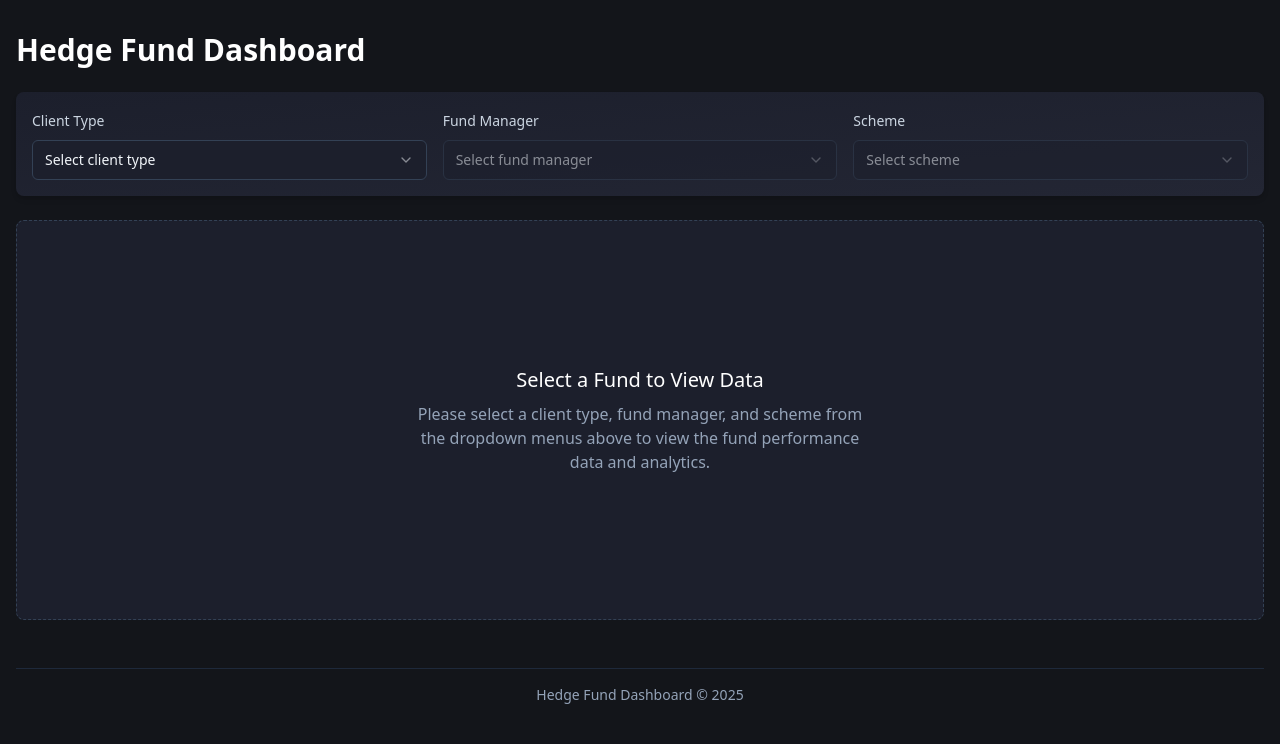
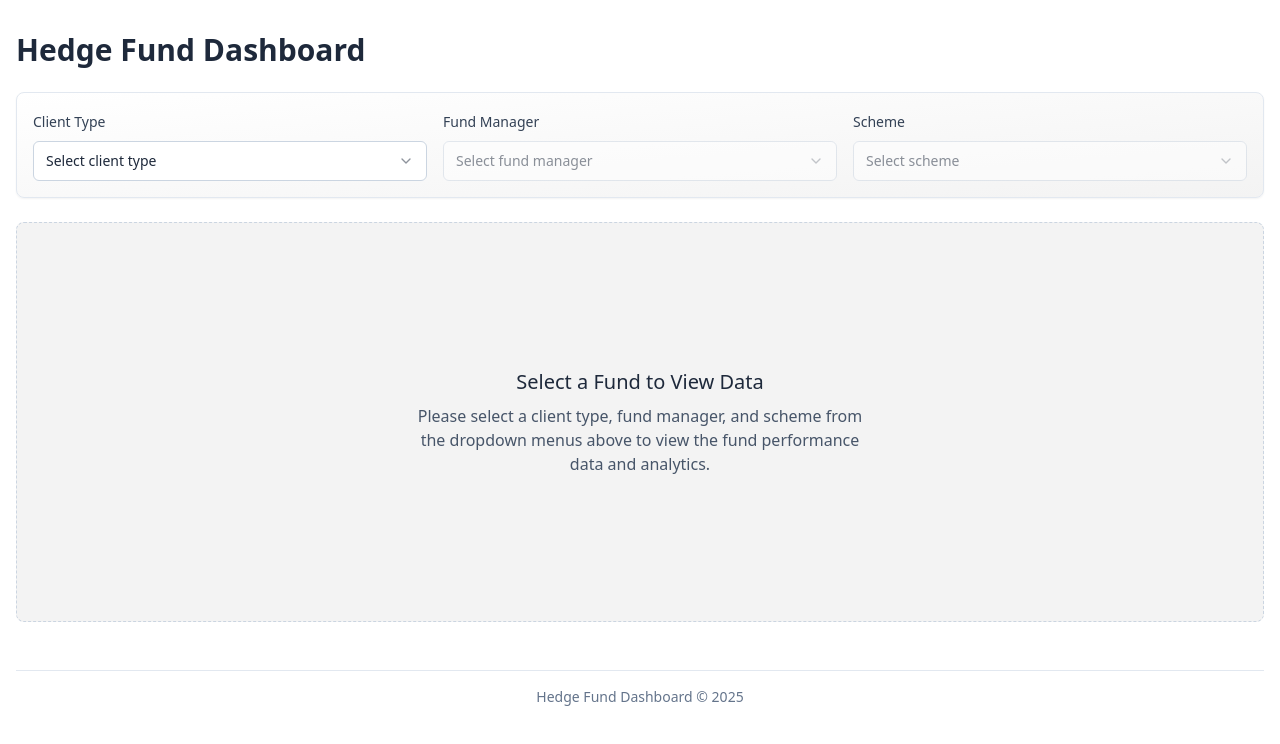
Before and after one commit to sankethchebbi/golden-portfolio-compass, a React (Vite) app: page / in a window 1280 px wide. Shown: the top 744 px of the page. Built offline with nearby package versions, Linux system fonts and the light colour scheme.

Commit message:
Implement dashboard features

```diff
--- a/src/components/DashboardHeader.tsx
+++ b/src/components/DashboardHeader.tsx
@@ -21,36 +21,36 @@ export const DashboardHeader: React.FC<DashboardHeaderProps> = ({ scheme }) => {
     <div className="space-y-4">
       <div className="flex flex-col md:flex-row justify-between items-start md:items-center">
         <div>
-          <h1 className="text-2xl md:text-3xl font-bold text-white">{scheme.name}</h1>
-          <p className="text-slate-400">
-            Managed by <span className="text-slate-300">{scheme.manager}</span> | {scheme.clientType === 'client' ? 'Client Facing' : 'Proprietary Fund'}
+          <h1 className="text-2xl md:text-3xl font-bold text-slate-800">{scheme.name}</h1>
+          <p className="text-slate-600">
+            Managed by <span className="text-slate-800">{scheme.manager}</span> | {scheme.clientType === 'client' ? 'Client Facing' : 'Proprietary Fund'}
           </p>
         </div>
 
         <div className="text-right mt-4 md:mt-0">
-          <p className="text-slate-400">{today}</p>
+          <p className="text-slate-600">{today}</p>
         </div>
       </div>
 
       <div className="grid grid-cols-1 sm:grid-cols-2 lg:grid-cols-4 gap-4">
-        <Card className="bg-card-gradient border-none shadow-md">
+        <Card className="bg-card-gradient border border-slate-200 shadow-sm">
           <CardContent className="p-4 flex flex-col">
-            <span className="text-sm text-slate-400">AUM</span>
-            <span className="text-xl font-bold text-white">{formatCurrency(scheme.aum, scheme.currency)}</span>
+            <span className="text-sm text-slate-500">AUM</span>
+            <span className="text-xl font-bold text-slate-800">{formatCurrency(scheme.aum, scheme.currency)}</span>
           </CardContent>
         </Card>
 
-        <Card className="bg-card-gradient border-none shadow-md">
+        <Card className="bg-card-gradient border border-slate-200 shadow-sm">
           <CardContent className="p-4 flex flex-col">
-            <span className="text-sm text-slate-400">Benchmark</span>
-            <span className="text-xl font-bold text-white">{scheme.benchmark}</span>
+            <span className="text-sm text-slate-500">Benchmark</span>
+            <span className="text-xl font-bold text-slate-800">{scheme.benchmark}</span>
           </CardContent>
         </Card>
 
-        <Card className="bg-card-gradient border-none shadow-md">
+        <Card className="bg-card-gradient border border-slate-200 shadow-sm">
           <CardContent className="p-4 flex flex-col">
-            <span className="text-sm text-slate-400">Inception Date</span>
-            <span className="text-xl font-bold text-white">
+            <span className="text-sm text-slate-500">Inception Date</span>
+            <span className="text-xl font-bold text-slate-800">
               {new Date(scheme.inceptionDate).toLocaleDateString('en-US', {
                 year: 'numeric',
                 month: 'short',
@@ -60,10 +60,10 @@ export const DashboardHeader: React.FC<DashboardHeaderProps> = ({ scheme }) => {
           </CardContent>
         </Card>
 
-        <Card className="bg-card-gradient border-none shadow-md">
+        <Card className="bg-card-gradient border border-slate-200 shadow-sm">
           <CardContent className="p-4 flex flex-col">
-            <span className="text-sm text-slate-400">Currency</span>
-            <span className="text-xl font-bold text-white">{scheme.currency}</span>
+            <span className="text-sm text-slate-500">Currency</span>
+            <span className="text-xl font-bold text-slate-800">{scheme.currency}</span>
           </CardContent>
         </Card>
       </div>
--- a/src/components/SelectionFilters.tsx
+++ b/src/components/SelectionFilters.tsx
@@ -52,18 +52,18 @@ export const SelectionFilters: React.FC<SelectionFiltersProps> = ({ onSelectionC
   };
 
   return (
-    <Card className="bg-card-gradient border-none shadow-md">
+    <Card className="bg-card-gradient border border-slate-200 shadow-sm">
       <CardContent className="p-4">
         <div className="grid grid-cols-1 md:grid-cols-3 gap-4">
           <div className="space-y-2">
-            <label htmlFor="client-type" className="text-sm font-medium text-slate-300">
+            <label htmlFor="client-type" className="text-sm font-medium text-slate-700">
               Client Type
             </label>
             <Select value={clientType} onValueChange={handleClientTypeChange}>
-              <SelectTrigger id="client-type" className="bg-dashboard-card border-slate-700 text-slate-100">
+              <SelectTrigger id="client-type" className="bg-white border-slate-300 text-slate-800">
                 <SelectValue placeholder="Select client type" />
               </SelectTrigger>
-              <SelectContent className="bg-dashboard-card border-slate-700 text-slate-100">
+              <SelectContent className="bg-white border-slate-300 text-slate-800">
                 <SelectItem value="client">Client Facing</SelectItem>
                 <SelectItem value="prop">Proprietary</SelectItem>
               </SelectContent>
@@ -71,7 +71,7 @@ export const SelectionFilters: React.FC<SelectionFiltersProps> = ({ onSelectionC
           </div>
 
           <div className="space-y-2">
-            <label htmlFor="fund-manager" className="text-sm font-medium text-slate-300">
+            <label htmlFor="fund-manager" className="text-sm font-medium text-slate-700">
               Fund Manager
             </label>
             <Select
@@ -79,10 +79,10 @@ export const SelectionFilters: React.FC<SelectionFiltersProps> = ({ onSelectionC
               onValueChange={handleManagerChange}
               disabled={!clientType}
             >
-              <SelectTrigger id="fund-manager" className="bg-dashboard-card border-slate-700 text-slate-100">
+              <SelectTrigger id="fund-manager" className="bg-white border-slate-300 text-slate-800">
                 <SelectValue placeholder="Select fund manager" />
               </SelectTrigger>
-              <SelectContent className="bg-dashboard-card border-slate-700 text-slate-100">
+              <SelectContent className="bg-white border-slate-300 text-slate-800">
                 {filteredManagers.map((manager) => (
                   <SelectItem key={manager} value={manager}>
                     {manager}
@@ -93,7 +93,7 @@ export const SelectionFilters: React.FC<SelectionFiltersProps> = ({ onSelectionC
           </div>
 
           <div className="space-y-2">
-            <label htmlFor="scheme" className="text-sm font-medium text-slate-300">
+            <label htmlFor="scheme" className="text-sm font-medium text-slate-700">
               Scheme
             </label>
             <Select
@@ -101,10 +101,10 @@ export const SelectionFilters: React.FC<SelectionFiltersProps> = ({ onSelectionC
               onValueChange={handleSchemeChange}
               disabled={!selectedManager}
             >
-              <SelectTrigger id="scheme" className="bg-dashboard-card border-slate-700 text-slate-100">
+              <SelectTrigger id="scheme" className="bg-white border-slate-300 text-slate-800">
                 <SelectValue placeholder="Select scheme" />
               </SelectTrigger>
-              <SelectContent className="bg-dashboard-card border-slate-700 text-slate-100">
+              <SelectContent className="bg-white border-slate-300 text-slate-800">
                 {filteredSchemes.map((scheme) => (
                   <SelectItem key={scheme.id} value={scheme.id}>
                     {scheme.name}
--- a/src/index.css
+++ b/src/index.css
@@ -6,32 +6,32 @@
 @layer base {
   :root {
     --background: 0 0% 100%;
-    --foreground: 222.2 84% 4.9%;
+    --foreground: 240 10% 3.9%;
 
-    --card: 0 0% 100%;
-    --card-foreground: 222.2 84% 4.9%;
+    --card: 0 0% 98%;
+    --card-foreground: 240 10% 3.9%;
 
     --popover: 0 0% 100%;
-    --popover-foreground: 222.2 84% 4.9%;
+    --popover-foreground: 240 10% 3.9%;
 
-    --primary: 222.2 47.4% 11.2%;
-    --primary-foreground: 210 40% 98%;
+    --primary: 52 100% 50%;
+    --primary-foreground: 240 10% 3.9%;
 
-    --secondary: 210 40% 96.1%;
-    --secondary-foreground: 222.2 47.4% 11.2%;
+    --secondary: 240 4.8% 95.9%;
+    --secondary-foreground: 240 5.9% 10%;
 
-    --muted: 210 40% 96.1%;
-    --muted-foreground: 215.4 16.3% 46.9%;
+    --muted: 240 4.8% 95.9%;
+    --muted-foreground: 240 3.8% 46.1%;
 
-    --accent: 210 40% 96.1%;
-    --accent-foreground: 222.2 47.4% 11.2%;
+    --accent: 52 100% 50%;
+    --accent-foreground: 240 5.9% 10%;
 
     --destructive: 0 84.2% 60.2%;
-    --destructive-foreground: 210 40% 98%;
+    --destructive-foreground: 0 0% 98%;
 
-    --border: 214.3 31.8% 91.4%;
-    --input: 214.3 31.8% 91.4%;
-    --ring: 222.2 84% 4.9%;
+    --border: 240 5.9% 90%;
+    --input: 240 5.9% 90%;
+    --ring: 52 100% 50%;
 
     --radius: 0.5rem;
 
@@ -49,7 +49,7 @@
 
     --sidebar-border: 220 13% 91%;
 
-    --sidebar-ring: 217.2 91.2% 59.8%;
+    --sidebar-ring: 52 100% 50%;
   }
 
   .dark {
@@ -80,6 +80,7 @@
     --border: 217.2 32.6% 17.5%;
     --input: 217.2 32.6% 17.5%;
     --ring: 212.7 26.8% 83.9%;
+
     --sidebar-background: 240 5.9% 10%;
     --sidebar-foreground: 240 4.8% 95.9%;
     --sidebar-primary: 224.3 76.3% 48%;
@@ -97,7 +98,7 @@
   }
 
   body {
-    @apply bg-dashboard-background text-slate-100;
+    @apply bg-dashboard-background text-slate-800;
   }
 
   /* Financial dashboard specific */
@@ -110,7 +111,7 @@
   }
 
   .bg-card-gradient {
-    @apply bg-gradient-to-br from-dashboard-card to-[#232634];
+    @apply bg-gradient-to-br from-white to-dashboard-card;
   }
 }
 
@@ -121,14 +122,14 @@
 }
 
 ::-webkit-scrollbar-track {
-  background: #1c1f2c;
+  background: #f1f1f1;
 }
 
 ::-webkit-scrollbar-thumb {
-  background: #2d3142;
+  background: #ccc;
   border-radius: 4px;
 }
 
 ::-webkit-scrollbar-thumb:hover {
-  background: #3d425a;
+  background: #aaa;
 }
--- a/src/pages/Index.tsx
+++ b/src/pages/Index.tsx
@@ -26,9 +26,9 @@ const Index = () => {
   };
 
   return (
-    <div className="min-h-screen bg-dashboard-background text-slate-100">
+    <div className="min-h-screen bg-dashboard-background text-slate-800">
       <div className="container mx-auto px-4 py-8">
-        <h1 className="text-3xl font-bold mb-6 text-white">Hedge Fund Dashboard</h1>
+        <h1 className="text-3xl font-bold mb-6 text-slate-800">Hedge Fund Dashboard</h1>
 
         <div className="space-y-6">
           <SelectionFilters onSelectionChange={handleSelectionChange} />
@@ -53,10 +53,10 @@ const Index = () => {
               <PortfolioHoldings scheme={selectedScheme} />
             </>
           ) : (
-            <div className="flex items-center justify-center min-h-[400px] rounded-lg border border-dashed border-slate-700 bg-dashboard-card">
+            <div className="flex items-center justify-center min-h-[400px] rounded-lg border border-dashed border-slate-300 bg-dashboard-card">
               <div className="text-center p-8">
-                <h3 className="text-xl font-medium text-white mb-2">Select a Fund to View Data</h3>
-                <p className="text-slate-400 max-w-md">
+                <h3 className="text-xl font-medium text-slate-800 mb-2">Select a Fund to View Data</h3>
+                <p className="text-slate-600 max-w-md">
                   Please select a client type, fund manager, and scheme from the dropdown menus above to view the fund performance data and analytics.
                 </p>
               </div>
@@ -64,7 +64,7 @@ const Index = () => {
           )}
         </div>
 
-        <footer className="mt-12 text-center text-sm text-slate-400 border-t border-slate-800 pt-4">
+        <footer className="mt-12 text-center text-sm text-slate-500 border-t border-slate-200 pt-4">
           <p>Hedge Fund Dashboard &copy; {new Date().getFullYear()}</p>
         </footer>
       </div>
--- a/tailwind.config.ts
+++ b/tailwind.config.ts
@@ -64,12 +64,12 @@ export default {
 					ring: 'hsl(var(--sidebar-ring))'
 				},
 				dashboard: {
-					background: '#13151a',
-					card: '#1c1f2c',
+					background: '#FFFFFF',
+					card: '#F3F3F3',
 					highlight: '#FFD600',
 					positive: '#22c55e',
 					negative: '#ef4444',
-					neutral: '#94a3b8'
+					neutral: '#8A898C'
 				}
 			},
 			borderRadius: {
```
Also changed, not shown: src/components/PerformanceChart.tsx (+16 -16 lines), src/components/PerformanceMetrics.tsx (+12 -12 lines), src/components/PortfolioHoldings.tsx (+20 -20 lines), src/components/SectorBreakdown.tsx (+12 -12 lines).
